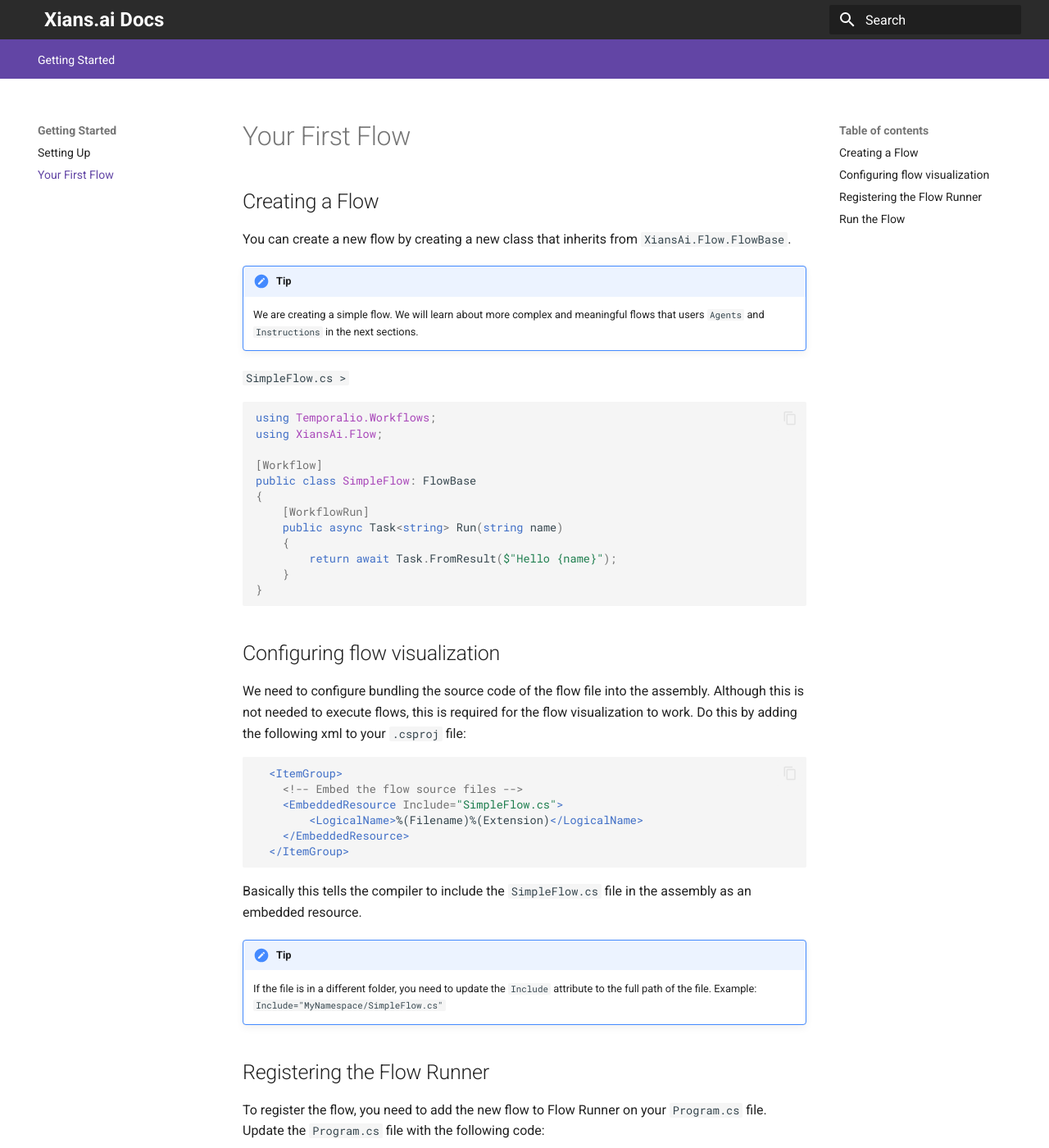
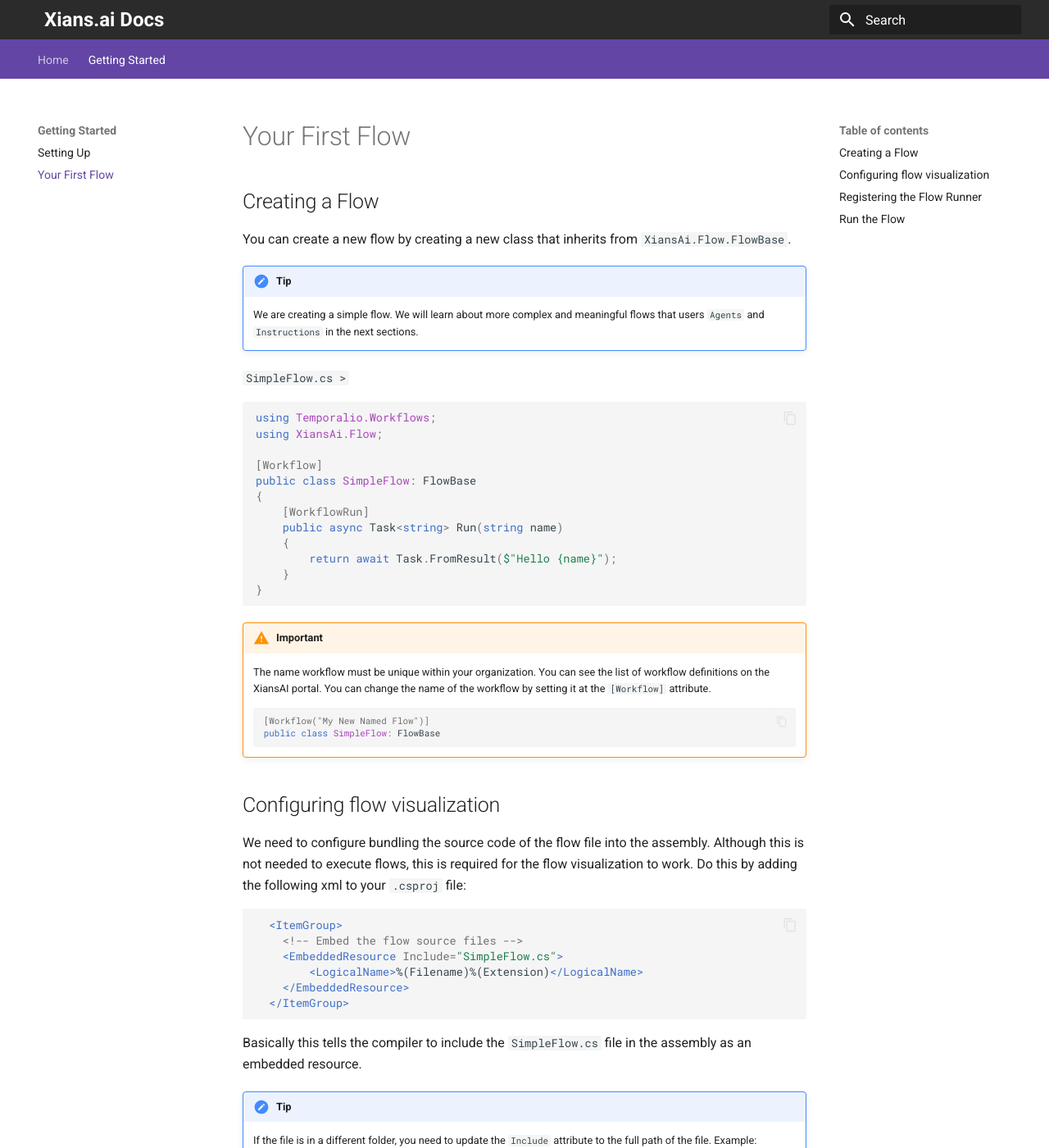
Before and after one commit to XiansAiPlatform/XiansAi.Website, an MkDocs documentation site: the page built from docs/getting-started/2-first-flow.md, in a window 1280 px wide and 1400 px high. Shown: the whole window at 82% size. Built offline with MkDocs 1.6.1 and Material for MkDocs 9.7.7, drawn with Linux system fonts in a browser that asks for light colours; some of the changed text lies outside the part shown.

Commit message:
tops added

````diff
--- a/docs/getting-started/2-first-flow.md
+++ b/docs/getting-started/2-first-flow.md
@@ -23,6 +23,15 @@
     }
 }
 ```
+
+!!! warning "Important"
+    The name workflow must be unique within your organization. You can see the list of workflow definitions on the XiansAI portal. You can change the name of the workflow by setting it at the `[Workflow]` attribute.
+
+    ```csharp
+
+    [Workflow("My New Named Flow")]
+    public class SimpleFlow: FlowBase
+    ```
 
 ## Configuring flow visualization
 
@@ -77,6 +86,13 @@
 
 FlowRunner now waits to run the flows you are starting. You can start a new flow on the XiansAI portal by visiting the 'Flow Definitions' section and clicking on the 'Start New' button of your new flow Type (SimpleFlow).
 
+!!! bug "Name not unique error"
+    If you get the following error, you need to change the name of the flow. See above for how to change the name of the flow.
+
+    ```bash
+    > Bad Request: "Another user has already used this flow type name SimpleFlow. Please choose a different flow name."
+    ```
+
 ![Start New Flow](../images/start-new-flow.png)
 
 You can see the flow definition details and the flow visualization on the XiansAI portal.
--- a/mkdocs.yml
+++ b/mkdocs.yml
@@ -26,6 +26,7 @@
   - stylesheets/extra.css
 
 nav:
+  - Home: index.md
   - Getting Started:
     - Setting Up: getting-started/1-setting-up.md
     - Your First Flow: getting-started/2-first-flow.md
````
